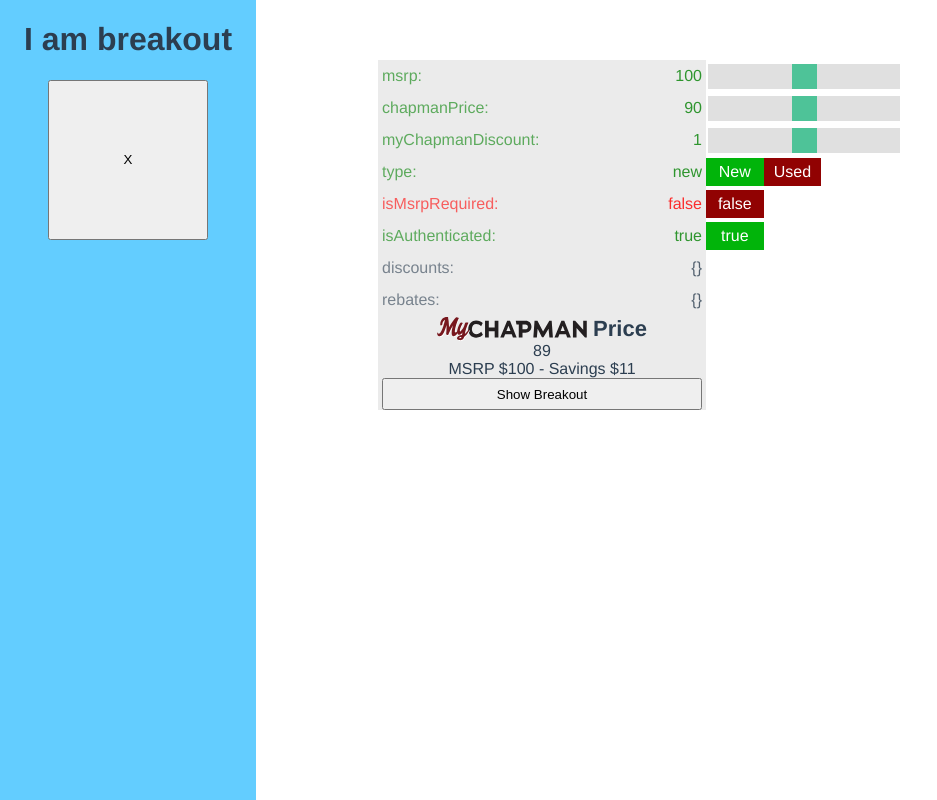
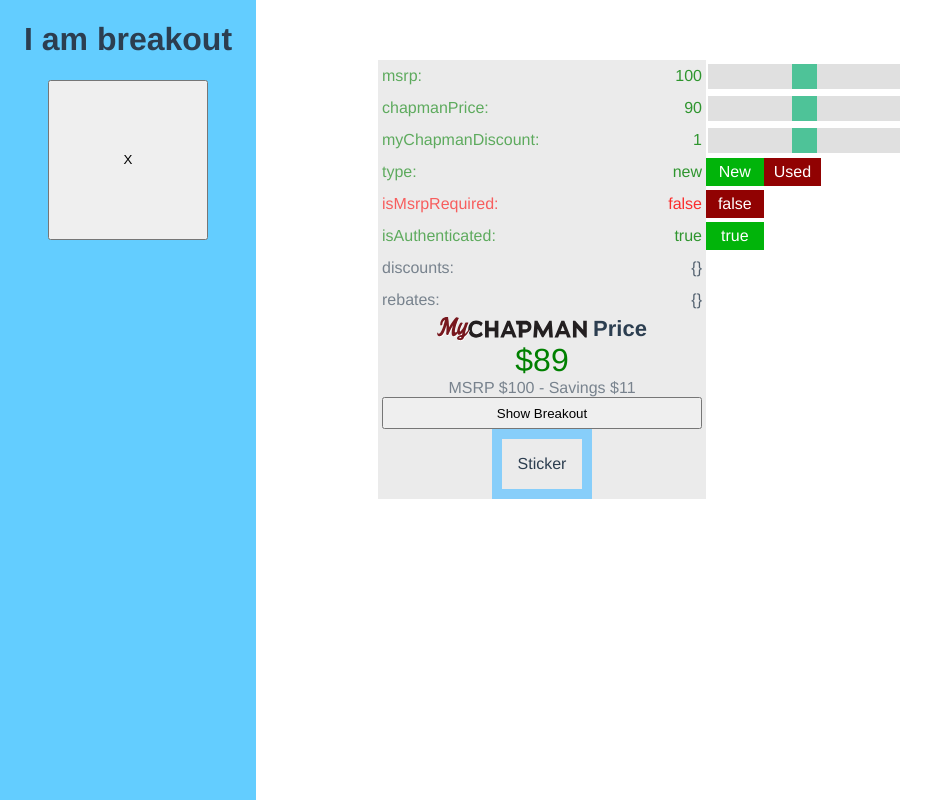
Before and after one commit to rniemela77/vue3practice, a Vue app: page / in a window 1280 px wide. Shown: the whole page, without its empty margins (0-937 px from the left). Built offline with nearby package versions, Linux system fonts and the light colour scheme.

Commit message:
pricingsection fix

```diff
--- a/src/components/PricingSection.vue
+++ b/src/components/PricingSection.vue
@@ -46,22 +46,26 @@
       />
       {{ price.label }}
     </span>
-    <span class="price">{{ price.amount > 0 ? price.amount : "Call" }}</span>
+
+    <span class="price">
+      {{ price.amount > 0 ? formatPrice(price.amount) : "Call" }}
+    </span>
 
     <span v-if="showSavings" class="savings">
-      <!-- {{ type === "new" ? "MSRP" : "Retail" }} -->
-      <!-- {{ formatPrice(msrp) }} - Savings -->
-      <!-- {{ formatPrice(msrp - priceDisplayed) }} -->
       {{ type === "new" ? "MSRP" : "Retail" }}
       {{ formatPrice(props.msrp) }} - Savings
       {{ formatPrice(props.msrp - price.amount) }}
     </span>
 
     <button @click="openBreakout">Show Breakout</button>
+
+    <transition name="fade">
+      <span class="sticker" v-if="showSticker">Sticker</span>
+    </transition>
   </div>
 </template>
 <script setup lang="ts">
-import { computed } from "vue";
+import { computed, ref } from "vue";
 import { formatPrice } from "../helpers";
 
 const props = defineProps({
@@ -171,8 +175,19 @@ const price = computed(() => {
       Savings
 */
 const showSavings = computed(() => {
-  return props.chapmanPrice > 0 && props.msrp - props.chapmanPrice > 0;
+  return (
+    props.chapmanPrice > 0 &&
+    props.msrp - props.chapmanPrice > 0 &&
+    (props.type !== "new" || !props.isMsrpRequired || props.isAuthenticated)
+  );
 });
+
+let showSticker = ref(false);
+
+setTimeout(() => {
+  showSticker.value = true;
+  console.log("hello");
+}, 3000);
 </script>
 
 <!-- Add "scoped" attribute to limit CSS to this component only -->
@@ -219,4 +234,23 @@ button {
   width: 100%;
   height: 2rem;
 }
+.price {
+  color: green;
+  font-size: 200%;
+}
+.savings {
+  opacity: 0.6;
+}
+.sticker {
+  padding: 1rem;
+  border: 10px solid lightskyblue;
+  display: inline-block;
+}
+.fade-enter-active,
+.fade-leave-active {
+  transition: opacity 0.5s;
+}
+.fade-enter, .fade-leave-to /* .fade-leave-active below version 2.1.8 */ {
+  opacity: 0;
+}
 </style>
```
